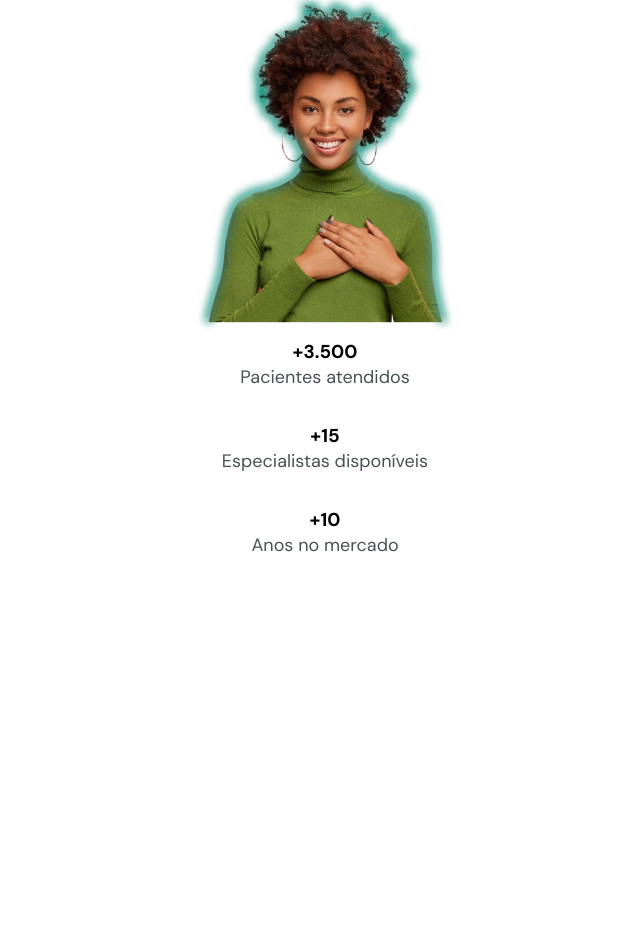
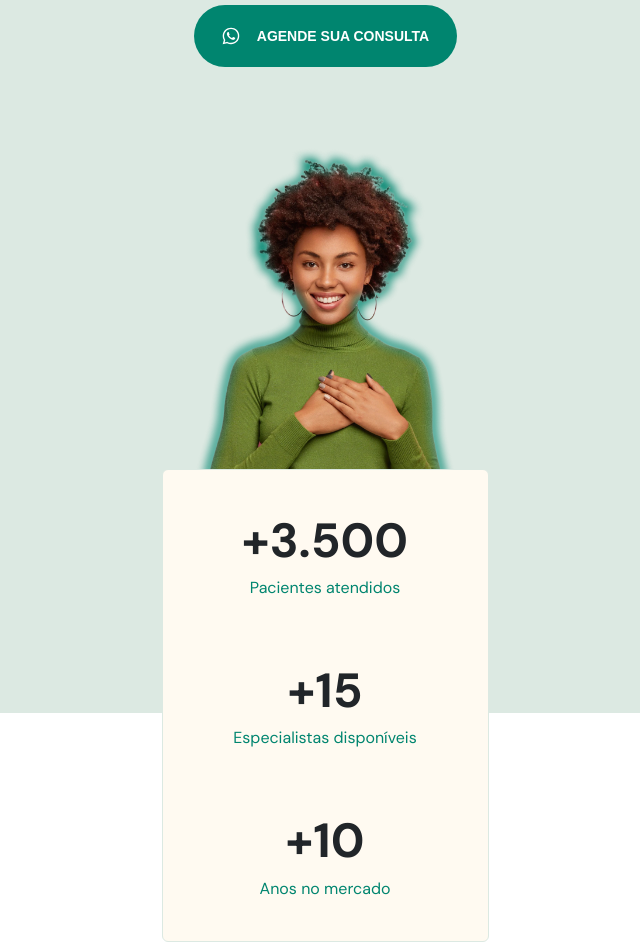
Before and after one commit to luizfranzon/NLW-return, a plain HTML site: page App/index.html in a window 1280 px wide. Shown: the part 439-1381 px from the top of the page, without its empty margins (315-955 px from the left). Before the commit the page ends 1030 px from the top, so only its background shows below. Drawn offline with Linux system fonts and the light colour scheme.

Commit message:
nav done

```diff
--- a/App/index.html
+++ b/App/index.html
@@ -10,7 +10,13 @@
         <title>DoctorCare</title>
     </head>
     <body>
-        <header>
+
+      <nav class="wrapper">
+        <a class="logo" href="#"><img src="./assets/Logo.svg" alt=""></a>
+        <img src="./assets/menu-icon.svg" alt="">
+      </nav>
+
+        <header class="wrapper">
           <h4>BOAS-VINDAS A DOCTORCARE 👋</h4>
         <h1>Assistência médica simplificada para todos</h1>
         <p>
@@ -31,17 +37,32 @@
                 />
             </svg>
 
+
             Agende sua consulta
         </button>
 
-        <img width="263px" src="./assets/main-woman.png" alt="" />
+        <img src="./assets/main-woman.png" alt="" />
 
+        <div class="stats">
+          <div class="stat">
             <h3>+3.500</h3>
             <p>Pacientes atendidos</p>
+          </div>
+
+          <div class="stat">
             <h3>+15</h3>
             <p>Especialistas disponíveis</p>
+          </div>
+
+          <div class="stat">
             <h3>+10</h3>
             <p>Anos no mercado</p>
+          </div>
+        </div>
+
+
+
+
         </header>
     </body>
 </html>
--- a/App/style.css
+++ b/App/style.css
@@ -4,51 +4,74 @@
 }
 
 :root {
-
-  --primary-color: #00856F;
+    --primary-color: #00856f;
     --headline: #212529;
     --paragraph: #495057;
+    --brand-beige: #fffaf1;
+    --green-light: #DCE9E2;
 
-  font-size:62.5%
+    --nav-height: 7.2rem;
+
+    font-size: 62.5%;
 }
 
 body {
-  width: 37.5rem;
-  margin: 0 auto;
-
     font-family: "DM Sans", sans-serif;
     font-size: 1.6rem;
     text-align: center;
 }
 
-h4 {
-  margin-top: 4rem;
-  font-size: 1.2rem;
+.wrapper {
+  width: 37.5rem;
+  margin-inline: auto;
+}
+
+/* -------------------Header------------------- */
+
+header {
+  margin-top: calc(4.1rem + var(--nav-height))
+}
+
+header::before {
+  content: "";
+  width: 100vw;
+  height: calc(108rem + var(--nav-height));
+  background-color: var(--green-light);
+  display: block;
+
+  position: absolute;
+  top: 0;
+  left: 0;
+  z-index: -1;
+}
+
+header h4 {
+    font-size: 1.4rem;
     color: var(--primary-color);
     margin-bottom: 1.6rem;
 }
 
-h1 {
+header h1 {
     margin-bottom: 2.4rem;
-  font-size:3.4rem;
+    font-size: 3.4rem;
     color: var(--headline);
     line-height: 130%;
-
-
 }
 
-p {
+header p {
     font-size: 1.8rem;
     line-height: 150%;
     color: var(--paragraph);
     margin-bottom: 3.2rem;
 }
 
-button {
+header button {
     background-color: var(--primary-color);
-  margin-bottom: 6rem;
+    margin: 0rem auto 6rem auto;
+
     border: none;
     border-radius: 4rem;
+
     height: 6.2rem;
     width: 26.3rem;
 
@@ -61,5 +84,55 @@ button {
     align-items: center;
     justify-content: center;
     gap: 1.6rem;
-  margin: 0 auto;
 }
+
+.stats {
+    width: 32.7rem;
+    padding: 4rem 0;
+    margin-inline: auto;
+    background-color: var(--brand-beige);
+
+    display: flex;
+    flex-direction: column;
+    justify-content: center;
+    gap: 6rem;
+
+    border: .1rem solid var(--green-light);
+    border-radius: .6rem;
+}
+
+.stat h3 {
+    font-size: 4.8rem;
+    color: var(--headline);
+    line-height: 130%;
+    margin-bottom: 0.4rem;
+}
+.stat p {
+    margin: 0;
+    color: var(--primary-color);
+    font-size: 1.6rem;
+    line-height: 150%;
+}
+
+header img {
+  display: block;
+  margin-inline: auto;
+  object-position: 0 2rem;
+
+  width: 26.3rem;
+}
+
+/* -------------------Nav------------------- */
+
+nav {
+  display: flex;
+  align-items: center;
+  justify-content: space-between;
+
+  height: var(--nav-height);
+
+  position: fixed;
+  top: 0;
+  left: 50%;
+  transform: translateX(-50%);
+}
```
Also changed, not shown: App/assets/Logo.svg (added), App/assets/menu-icon.svg (added). Lines whose indentation alone changed are shown as unchanged.
